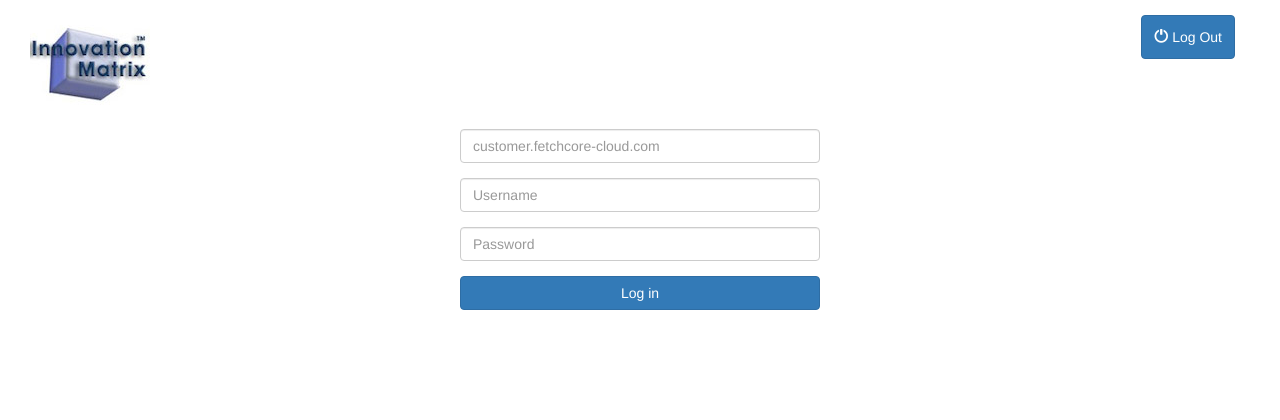
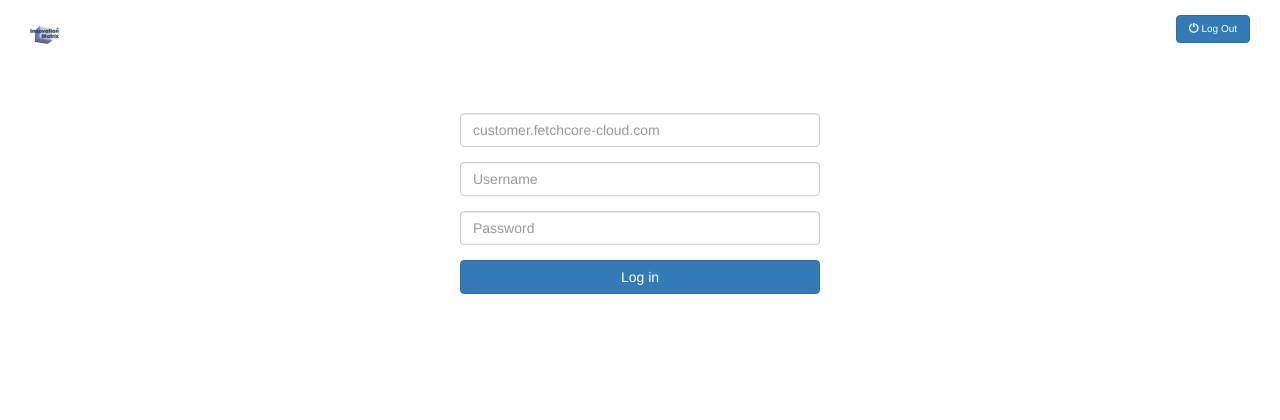
Before and after one commit to markonaga/jason_fetchcore, a Flask app: page / in a window 1280 px wide. Shown: the top 420 px of the page. Run offline with Flask 2, Linux system fonts and the light colour scheme; some libraries are stand-ins or nearby versions.

Commit message:
push before forking

```diff
--- a/main.py
+++ b/main.py
@@ -86,10 +86,6 @@ def clearsession(e):
 # Get robot information (IDs, Poses) using SDK
 @app.route('/displayrobots/')
 def displayrobots():
-
-	# Robot dictionary for saving names and poses
-	# robot_dict = {}
-
 	# Get a list of every robot
 	robots = Robot.list()
 
--- a/templates/header.html
+++ b/templates/header.html
@@ -15,18 +15,18 @@
 </head>
 
 <header>
-	<div class="container" style="display:flex; width:100%;" >
+	<div class="container" style="display:flex; width:100%;">
 		<div class="navbar-header" style="flex:1">
 	      <a class="navbar-brand" href="/" align="left">
-		  <img style="max-width:120px; margin-top: 10px; margin-bottom: 15px" src="{{ url_for('static', filename='images/IMlogo.jpg') }}">
+		  <img style="max-width:120px; margin-top: 10px; margin-bottom: 15px; max-height: 20px" src="{{ url_for('static', filename='images/IMlogo.jpg') }}">
 		  </a>
 	    </div>
 
-		<div class = "container-fluid" align="right" style="flex:1">
-			<a href="/clearsession/Logged Out"><button type="button" class="btn btn-primary" aria-label="Right Align" style="margin-top: 15px; margin-bottom: 5px; height: 44px; margin-right: 15px; margin-left: 15px; " >
+		<div class = "container-fluid" align="right" style="flex:1; width:100%" >
+			<a href="/clearsession/Logged Out"><button type="button" class="btn btn-primary" aria-label="Right Align" style="margin-top: 15px; margin-bottom: 5px; max-height: 44px; margin-left: 15px; font-size: 10px;" >
 			  <span class="glyphicon glyphicon-off" aria-hidden="true"></span> Log Out
 			</button></a>
-			<div style="margin-right: 10px; margin-top: 5px; margin-bottom: 30px; width:100%"  class="container-fluid">
+			<div style="margin-right: 1px; margin-top: 5px; margin-bottom: 30px; width:100%"  class="container-fluid">
 			</div>
 		</div>
 	</div>
```
